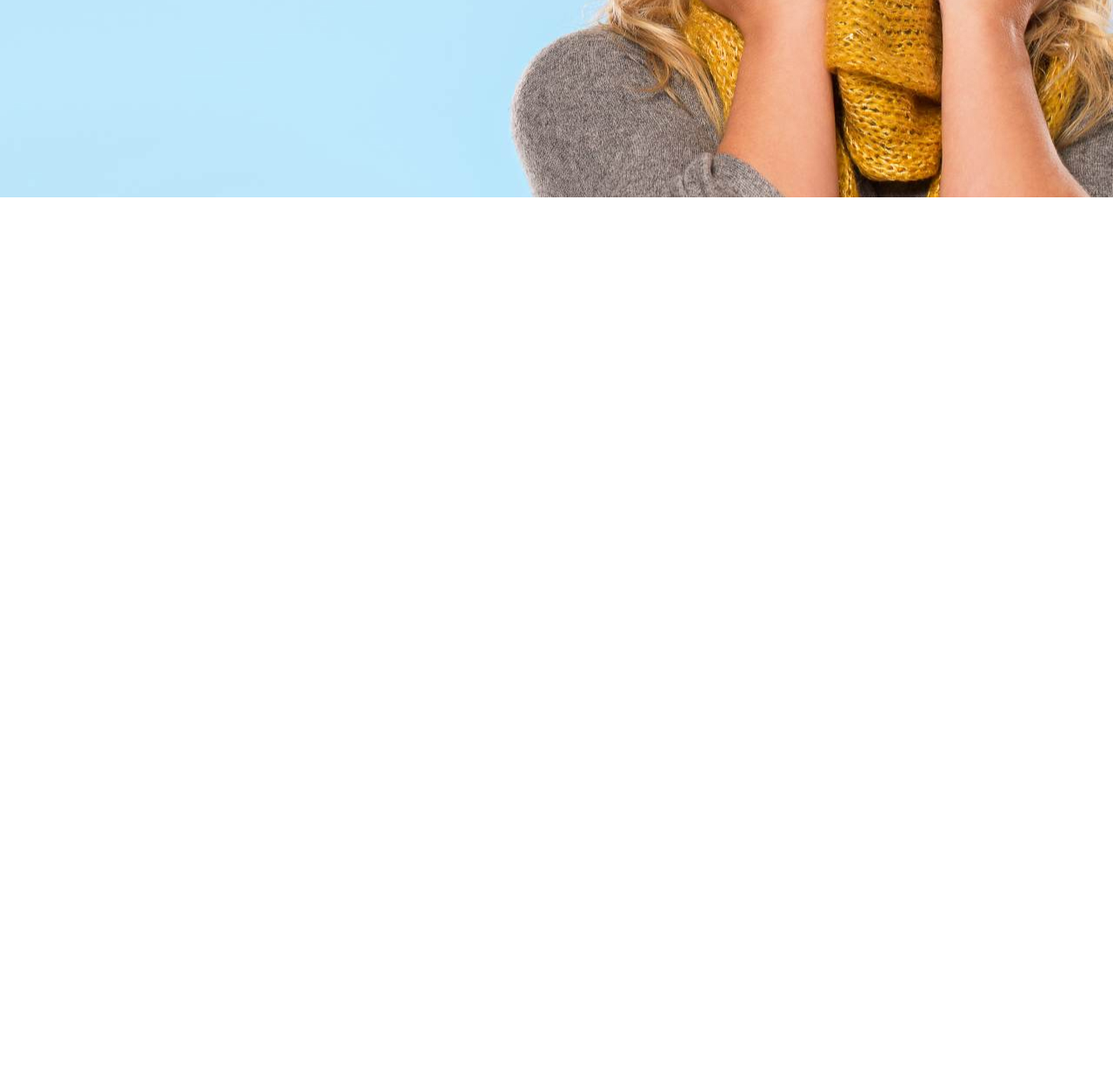
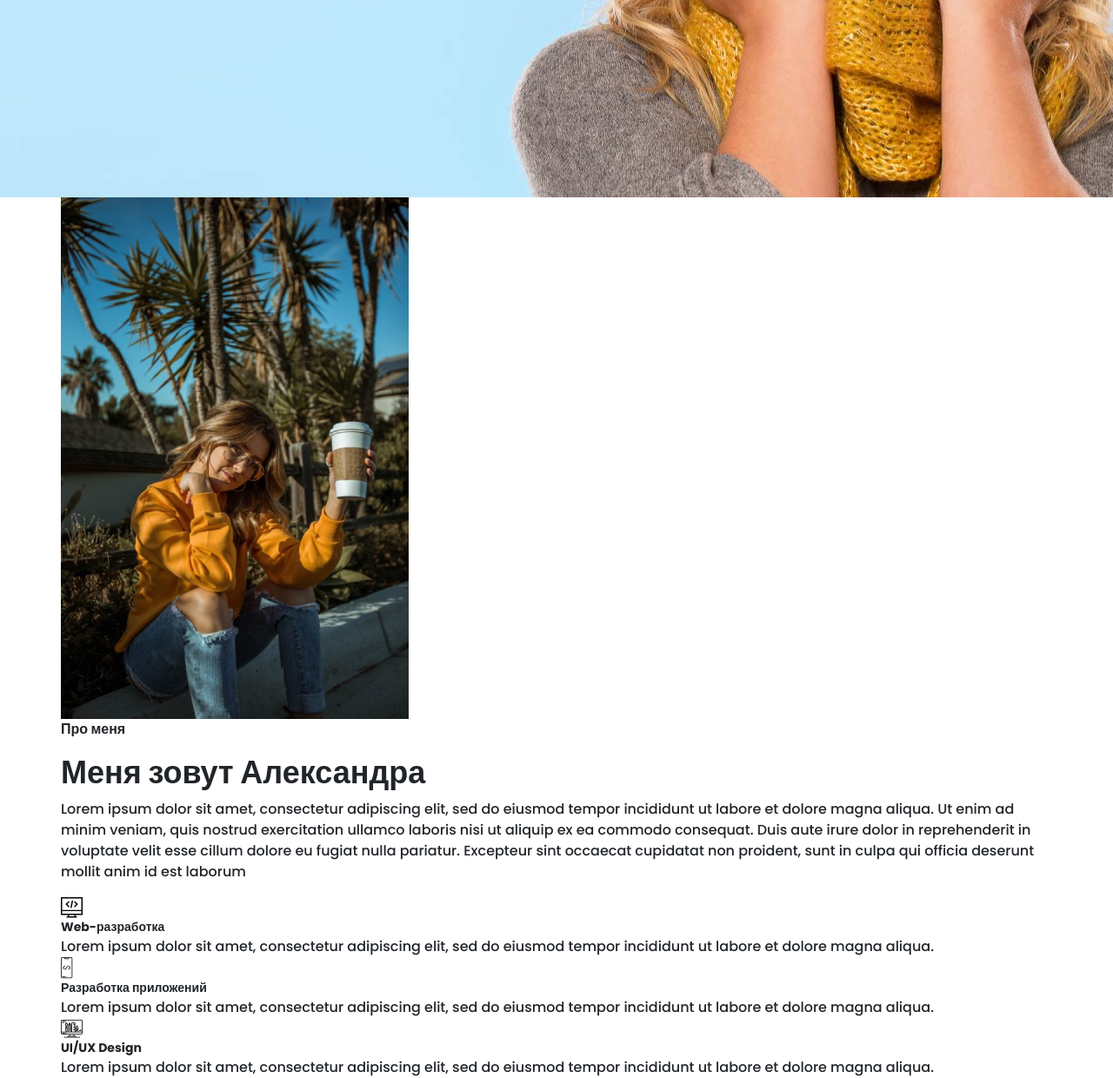
Before and after one commit to PavelTerekhov/portfolio, a plain HTML site: page src/index.html in a window 1280 px wide. Shown: the part 573-1813 px from the top of the page at 87% size. Before the commit the page ends 800 px from the top, so only its background shows below. Drawn offline with nearby package versions, Linux system fonts and the light colour scheme; files that its build step writes are made by us from their sources; files whose address does not match are found by name.

Commit message:
added index.html section__about

```diff
--- a/src/index.html
+++ b/src/index.html
@@ -121,7 +121,63 @@
                 <a href="#" class="promo__link">Про меня</a>
             </div>
         </div>
+    </section>
 
+    <section class="about">
+    <div class="container">
+        <div class="about__wrapper">
+            <div class="about__photo">
+                <img src="img/main_photo.jpg" alt="photo">
+            </div>
+            <div class="about__descr">
+                <h2 class="title title_fz16 about__title">Про меня</h2>
+                <div class="title title_fz36 about__subtitle">Меня зовут Александра</div>
+                <div class="divider"></div>
+                <p class="about__text">Lorem ipsum dolor sit amet, consectetur adipiscing elit, sed do eiusmod tempor incididunt ut labore et dolore magna aliqua. Ut enim ad minim veniam, quis nostrud exercitation ullamco laboris nisi ut aliquip ex ea commodo consequat. Duis aute irure dolor in reprehenderit in voluptate velit esse cillum dolore eu fugiat nulla pariatur. Excepteur sint occaecat cupidatat non proident, sunt in culpa qui officia deserunt mollit anim id est laborum</p>
+            </div>
+            <div class="about__skills">
+                <div class="about__skills-item">
+                    <div class="about__skills-circle">
+                        <img src="icons/about_me/web_development.svg" alt="web-dev">
+                    </div>
+                    <div>
+                        <div class="title title_fz14">
+                            Web-разработка
+                        </div>
+                        <div class="about__skills-text">
+                            Lorem ipsum dolor sit amet, consectetur adipiscing elit, sed do eiusmod tempor incididunt ut labore et dolore magna aliqua.
+                        </div>
+                    </div>
+                </div>
+                <div class="about__skills-item">
+                    <div class="about__skills-circle">
+                        <img src="icons/about_me/mobile_dev.svg" alt="mobile-dev">
+                    </div>
+                    <div>
+                        <div class="title title_fz14">
+                            Разработка приложений
+                        </div>
+                        <div class="about__skills-text">
+                            Lorem ipsum dolor sit amet, consectetur adipiscing elit, sed do eiusmod tempor incididunt ut labore et dolore magna aliqua.
+                        </div>
+                    </div>
+                </div>
+                <div class="about__skills-item">
+                    <div class="about__skills-circle">
+                        <img src="icons/about_me/design.svg" alt="design">
+                    </div>
+                    <div>
+                        <div class="title title_fz14">
+                            UI/UX Design
+                        </div>
+                        <div class="about__skills-text">
+                            Lorem ipsum dolor sit amet, consectetur adipiscing elit, sed do eiusmod tempor incididunt ut labore et dolore magna aliqua.
+                        </div>
+                    </div>
+                </div>
+            </div>
+        </div>
+    </div>
     </section>
     <script src="js/script.js"></script>
 </body>
```
